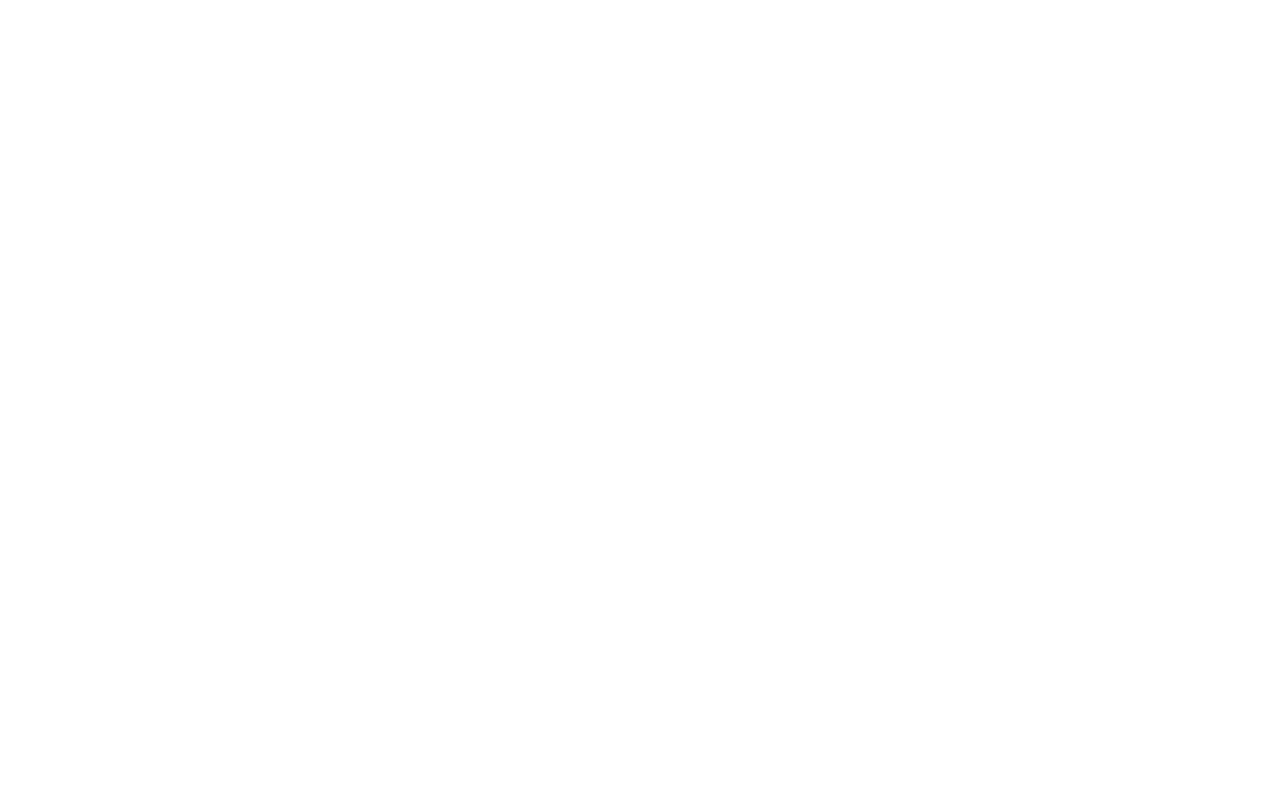
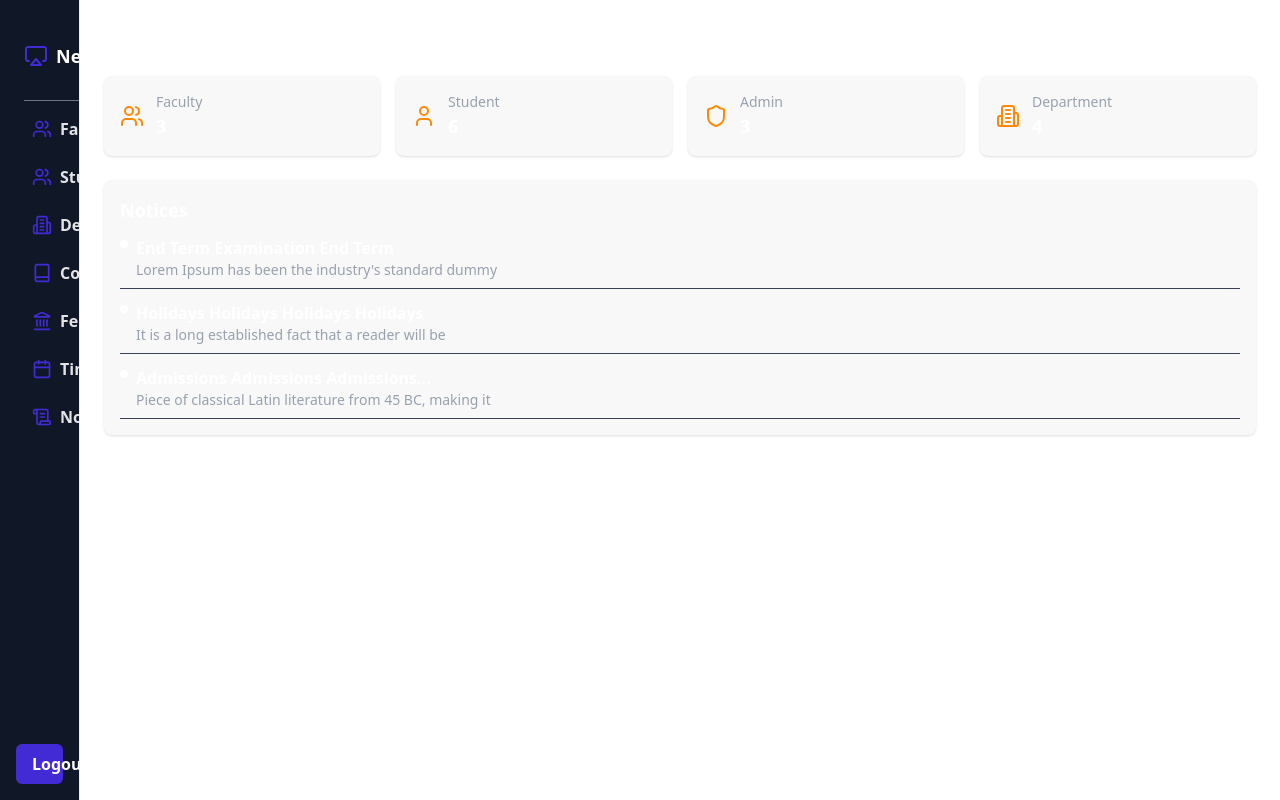
Before and after one commit to Jai-Anand-JA/NextGen-ERP, a React (Vite) app in the folder frontend/: page /admin/dashboard in a window 1280 px wide. Before the commit this address had no page. Built offline with nearby package versions, Linux system fonts and the light colour scheme.

Commit message:
AdminSideBar

```diff
--- a/frontend/package.json
+++ b/frontend/package.json
@@ -14,6 +14,7 @@
     "daisyui": "^5.0.43",
     "lucide-react": "^0.525.0",
     "react": "^19.1.0",
+    "react-calendar": "^6.0.0",
     "react-dom": "^19.1.0",
     "react-icons": "^5.5.0",
     "react-router-dom": "^7.6.3",
--- a/frontend/src/App.jsx
+++ b/frontend/src/App.jsx
@@ -1,26 +1,36 @@
-import React from 'react';
-import { BrowserRouter, Navigate, Route, Routes } from 'react-router-dom';
-import StudentDashboard from './Pages/StudentDashboard.jsx';
-import { MyCourses } from './Pages/MyCourses.jsx';
-import { MyAttendance } from './Pages/MyAttendance.jsx';
-import SignInPage from './Pages/SignInPage.jsx';
-import ProfilePage from './Pages/StudentProfiePage.jsx';
-import Details from './components/Details.jsx';
-import ProtectedRoute from './components/ProtectedRoute.jsx';
-import StudentSidebar from './components/StudentSidebar.jsx';
-import MyAttendanceHistory from './Pages/MyAttendanceHistory.jsx';
+import React from "react";
+import { BrowserRouter, Navigate, Route, Routes } from "react-router-dom";
+
+// Student Pages
+import StudentDashboard from "./Pages/StudentDashboard.jsx";
+import { MyCourses } from "./Pages/MyCourses.jsx";
+import { MyAttendance } from "./Pages/MyAttendance.jsx";
+import ProfilePage from "./Pages/StudentProfiePage.jsx";
+import MyAttendanceHistory from "./Pages/MyAttendanceHistory.jsx";
+
+// Admin Pages
+import AdminDashboard from "./Pages/AdminDashboard.jsx";
+import ManageStudents from "./Pages/ManageStudents.jsx";
+import ManageSubjects from "./Pages/ManageSubjects.jsx";
+
+
+// Shared Pages
+import SignInPage from "./Pages/SignInPage.jsx";
+import ProtectedRoute from "./components/ProtectedRoute.jsx";
+
+// Sidebars
+import StudentSidebar from "./components/StudentSidebar.jsx";
+import AdminSidebar from "./components/AdminSidebar.jsx";
 
 function App() {
   return (
     <BrowserRouter>
       <Routes>
+        {/* Public Route */}
         <Route path="/" element={<Navigate to="/sign-in" />} />
-
-        {/* Public Route */}
         <Route path="/sign-in" element={<SignInPage />} />
 
         {/* Student Routes */}
-
         <Route
           path="/dashboard"
           element={
@@ -57,7 +67,6 @@
             </ProtectedRoute>
           }
         />
-
         <Route
           path="/profile"
           element={
@@ -67,9 +76,85 @@
             </ProtectedRoute>
           }
         />
+        {/* Admin Routes */}
+        <Route
+          path="/admin/dashboard"
+          element={
+            <ProtectedRoute role="Admin">
+              <AdminSidebar />
+              <AdminDashboard />
+            </ProtectedRoute>
+          }
+        />
+        <Route
+          path="/admin/faculty"
+          element={
+            <ProtectedRoute role="Admin">
+              <AdminSidebar />
+              <h1 className="ml-20 p-4 text-white">Manage Faculty</h1>
+            </ProtectedRoute>
+          }
+        />
+        <Route
+          path="/admin/students"
+          element={
+            <ProtectedRoute role="Admin">
+              <AdminSidebar />
+              <ManageStudents />
+            </ProtectedRoute>
+          }
+        />
+        <Route
+          path="/admin/departments"
+          element={
+            <ProtectedRoute role="Admin">
+              <AdminSidebar />
+              <h1 className="ml-20 p-4 text-white">Manage Departments</h1>
+            </ProtectedRoute>
+          }
+        />
+        <Route
+          path="/admin/courses"
+          element={
+            <ProtectedRoute role="Admin">
+              <AdminSidebar />
+              <ManageSubjects />
+            </ProtectedRoute>
+          }
+        />
+        <Route
+          path="/admin/fees"
+          element={
+            <ProtectedRoute role="Admin">
+              <AdminSidebar />
+              <h1 className="ml-20 p-4 text-white">Fees Management</h1>
+            </ProtectedRoute>
+          }
+        />
+        <Route
+          path="/admin/timetable"
+          element={
+            <ProtectedRoute role="Admin">
+              <AdminSidebar />
+              <h1 className="ml-20 p-4 text-white">Timetable Page</h1>
+            </ProtectedRoute>
+          }
+        />
+        <Route
+          path="/admin/notices"
+          element={
+            <ProtectedRoute role="Admin">
+              <AdminSidebar />
+              <h1 className="ml-20 p-4 text-white">Notice Board</h1>
+            </ProtectedRoute>
+          }
+        />
 
-
-        <Route path="/unauthorized" element={<h1>403 - Unauthorized Access</h1>} />
+        {/* Unauthorized Route */}
+        <Route
+          path="/unauthorized"
+          element={<h1>403 - Unauthorized Access</h1>}
+        />
       </Routes>
     </BrowserRouter>
   );
--- a/frontend/src/Pages/AdminDashboard.jsx
+++ b/frontend/src/Pages/AdminDashboard.jsx
@@ -1,113 +1,67 @@
 import React from 'react';
-import { CalendarDays } from 'lucide-react';
 import useAuthStore from '../store/authStore';
+import NoticeBoard from '../components/NoticeBoard'; // Adjust path if needed
+import { Users, User, Shield, Building2 } from 'lucide-react';
 
 function AdminDashboard() {
-     const { sideBarOpen } = useAuthStore();
+  const { sideBarOpen } = useAuthStore();
+
+  const notices = [
+    {
+      title: 'End Term Examination End Term',
+      content: "Lorem Ipsum has been the industry's standard dummy",
+    },
+    {
+      title: 'Holidays Holidays Holidays Holidays',
+      content: 'It is a long established fact that a reader will be',
+    },
+    {
+      title: 'Admissions Admissions Admissions...',
+      content: 'Piece of classical Latin literature from 45 BC, making it',
+    },
+  ];
+
   return (
+    <div className={`transition-all duration-300 min-h-screen p-6 bg-base-100 text-white ${sideBarOpen ? 'ml-56' : 'ml-20'}`}>
+      <h2 className="text-xl font-bold mb-6">Dashboard</h2>
 
-    <div className={`p-6 bg-gray-800 min-h-screen text-white transition-all duration-300  ${sideBarOpen ? 'ml-56' : 'ml-20'}`}>
-      {/* Title */}
-      <h1 className="text-2xl font-bold text-center mb-6">STUDENT DASHBOARD</h1>
-
-      <div className="grid grid-cols-1 lg:grid-cols-3 gap-4">
-        {/* Stat Cards */}
-        <div className="grid grid-cols-2 gap-4 lg:col-span-2">
-          <div className="bg-gray-600 p-4 rounded shadow flex justify-between items-center">
-            <div>
-              <p className="text-sm text-gray-300">Current</p>
-              <h2 className="font-bold text-lg">Outstanding Balance</h2>
-              <p className="mt-2 text-2xl text-white">₹0</p>
-            </div>
-            <span className="text-3xl">💰</span>
-          </div>
-
-          <div className="bg-gray-600 p-4 rounded shadow flex justify-between items-center">
-            <div>
-              <p className="text-sm text-gray-300">Next</p>
-              <h2 className="font-bold text-lg">Due Fees</h2>
-              <button className="mt-2 text-yellow-300 underline text-sm">Click To View</button>
-            </div>
-            <span className="text-3xl">📅</span>
-          </div>
-
-          <div className="bg-gray-600 p-4 rounded shadow flex justify-between items-center">
-            <div>
-              <p className="text-sm text-gray-300">Overall</p>
-              <h2 className="font-bold text-lg">Attendance</h2>
-              <p className="mt-2 text-2xl">0%</p>
-            </div>
-            <div className="w-12 h-12 rounded-full border-4 border-white flex items-center justify-center text-sm">0%</div>
-          </div>
-
-          <div className="bg-gray-600 p-4 rounded shadow flex justify-between items-center">
-            <div>
-              <p className="text-sm text-gray-300">Current</p>
-              <h2 className="font-bold text-lg">CGPA</h2>
-              <p className="mt-2 text-2xl">8.96</p>
-            </div>
-            <span className="text-3xl">🎯</span>
+      {/* === Top Stats Cards === */}
+      <div className="grid grid-cols-2 md:grid-cols-4 gap-4 mb-6">
+        <div className="bg-base-200 rounded-lg p-4 flex items-center gap-3 shadow">
+          <Users className="w-6 h-6 text-orange-400" />
+          <div>
+            <p className="text-sm text-gray-400">Faculty</p>
+            <h3 className="text-lg font-bold">3</h3>
           </div>
         </div>
-
-        {/* Profile Section */}
-        <div className="bg-gray-600 p-4 rounded shadow text-sm">
-          <h2 className="text-lg font-bold">Karan Patil</h2>
-          <p className="text-gray-300 mt-1">+91 9307607903</p>
-          <p className="text-gray-300">1000018766@dit.edu.in</p>
-          <p className="mt-2 text-gray-200">Bachelor of Technology in Computer Science and Engineering</p>
-          <hr className="my-3 border-gray-400" />
-          <p><strong>ERP ID:</strong> 1000018766</p>
-          <p><strong>Roll No:</strong> 220102555</p>
-          <p><strong>Intake Year:</strong> 2022</p>
-          <p><strong>Mentor:</strong> Not Yet Assigned</p>
-          <button className="btn btn-sm mt-4 text-white border border-white hover:bg-white hover:text-gray-800">View details</button>
+        <div className="bg-base-200 rounded-lg p-4 flex items-center gap-3 shadow">
+          <User className="w-6 h-6 text-orange-400" />
+          <div>
+            <p className="text-sm text-gray-400">Student</p>
+            <h3 className="text-lg font-bold">6</h3>
+          </div>
         </div>
-      </div>
-
-      {/* Timetable & Attendance */}
-      <div className="grid grid-cols-1 md:grid-cols-2 gap-4 mt-6">
-        {/* Timetable */}
-        <div className="bg-gray-600 p-4 rounded shadow">
-          <div className="flex justify-between items-center mb-2">
-            <h2 className="font-bold text-lg">Today's Timetable</h2>
-            <CalendarDays className="text-gray-300" />
+        <div className="bg-base-200 rounded-lg p-4 flex items-center gap-3 shadow">
+          <Shield className="w-6 h-6 text-orange-400" />
+          <div>
+            <p className="text-sm text-gray-400">Admin</p>
+            <h3 className="text-lg font-bold">3</h3>
           </div>
-          <div className="text-center text-gray-300 py-6">No Classes Today</div>
         </div>
-
-        {/* Attendance */}
-        <div className="bg-gray-600 p-4 rounded shadow">
-          <h2 className="font-bold text-lg mb-2">My Attendance</h2>
-
-          <div className="flex justify-between items-center border-b border-gray-500 py-2">
-            <div>
-              <p className="font-semibold text-blue-300">CSF307</p>
-              <p className="text-sm">Technical Training 2</p>
-              <p className="text-xs text-yellow-300">Pooja Gupta</p>
-            </div>
-            <div className="w-12 h-12 rounded-full border-4 border-white flex items-center justify-center text-sm">0%</div>
-          </div>
-
-          <div className="flex justify-between items-center py-2">
-            <div>
-              <p className="font-semibold text-blue-300">MEF483</p>
-              <p className="text-sm">Entrepreneurship and Start-ups</p>
-              <p className="text-xs text-yellow-300">Moumita Ghosh</p>
-            </div>
-            <div className="w-12 h-12 rounded-full border-4 border-white flex items-center justify-center text-sm">0%</div>
+        <div className="bg-base-200 rounded-lg p-4 flex items-center gap-3 shadow">
+          <Building2 className="w-6 h-6 text-orange-400" />
+          <div>
+            <p className="text-sm text-gray-400">Department</p>
+            <h3 className="text-lg font-bold">4</h3>
           </div>
         </div>
       </div>
 
-      {/* Notices */}
-      <div className="bg-gray-600 p-4 rounded shadow mt-6">
-        <div className="tabs text-white">
-          <a className="tab tab-bordered tab-active">Notice</a>
-          <a className="tab tab-bordered">Exam Notice</a>
-        </div>
-        <div className="text-center text-gray-300 py-6">Coming Soon...</div>
-      </div>
+       <div>
+      {/* === Notice Board Component === */}
+      <NoticeBoard notices={notices} />
+    </div>
+
     </div>
   );
 }
--- /dev/null
+++ b/frontend/src/Pages/ManageStudents.jsx
@@ -0,0 +1,11 @@
+import React from 'react'
+
+function ManageStudents() {
+  return (
+    <div>
+
+    </div>
+  )
+}
+
+export default ManageStudents
--- /dev/null
+++ b/frontend/src/Pages/ManageSubjects.jsx
@@ -0,0 +1,11 @@
+import React from 'react'
+
+function ManageSubjects() {
+  return (
+    <div>
+
+    </div>
+  )
+}
+
+export default ManageSubjects
--- a/frontend/src/components/AdminSidebar.jsx
+++ b/frontend/src/components/AdminSidebar.jsx
@@ -1,5 +1,5 @@
 import React from 'react';
-import { User, Book, Clipboard, Airplay, Landmark, LogOut, Sheet } from 'lucide-react';
+import { User, Users, Building2, Book, Landmark, Calendar, ScrollText, LogOut, Airplay } from 'lucide-react';
 import { NavLink, useNavigate } from 'react-router-dom';
 import useAuthStore from '../store/authStore';
 
@@ -19,7 +19,7 @@
       onMouseEnter={() => setSidebarOpen()}
       onMouseLeave={() => setSidebarOpen()}
     >
-      {/* === Top === */}
+      {/* === Brand === */}
       <div className="menu space-y-2 w-full">
         <div className="flex items-center gap-2 mb-4 mt-1">
           <Airplay className={`w-6 h-6 text-primary ${sideBarOpen ? '' : 'ml-2'}`} />
@@ -28,34 +28,43 @@
 
         {sideBarOpen && <hr className="border-white/40 mb-2" />}
 
-        {/* === Menu Items === */}
-        <NavLink to="/profile" className={navItemClasses}>
-          <User className="w-5 h-5 text-primary mr-2" />
-          {sideBarOpen && <span className="text-base font-bold">Profile</span>}
+        {/* === Navigation Links === */}
+        <NavLink to="/admin/faculty" className={navItemClasses}>
+          <Users className="w-5 h-5 text-primary mr-2" />
+          {sideBarOpen && <span className="text-base font-bold">Faculty</span>}
         </NavLink>
 
-        <NavLink to="/my-courses" className={navItemClasses}>
+        <NavLink to="/admin/students" className={navItemClasses}>
+          <Users className="w-5 h-5 text-primary mr-2" />
+          {sideBarOpen && <span className="text-base font-bold">Students</span>}
+        </NavLink>
+
+        <NavLink to="/admin/departments" className={navItemClasses}>
+          <Building2 className="w-5 h-5 text-primary mr-2" />
+          {sideBarOpen && <span className="text-base font-bold">Departments</span>}
+        </NavLink>
+
+        <NavLink to="/admin/courses" className={navItemClasses}>
           <Book className="w-5 h-5 text-primary mr-2" />
           {sideBarOpen && <span className="text-base font-bold">Courses</span>}
         </NavLink>
 
-        <NavLink to="/dashboard" className={navItemClasses}>
-          <Clipboard className="w-5 h-5 text-primary mr-2" />
-          {sideBarOpen && <span className="text-base font-bold">Grades</span>}
-        </NavLink>
-
-        <NavLink to="/fees" className={navItemClasses}>
+        <NavLink to="/admin/fees" className={navItemClasses}>
           <Landmark className="w-5 h-5 text-primary mr-2" />
           {sideBarOpen && <span className="text-base font-bold">Fees</span>}
         </NavLink>
 
-        <NavLink to="/my-attendance" className={navItemClasses}>
-          <Sheet className="w-5 h-5 text-primary mr-2" />
-          {sideBarOpen && <span className="text-base font-bold">Attendance</span>}
+        <NavLink to="/admin/timetable" className={navItemClasses}>
+          <Calendar className="w-5 h-5 text-primary mr-2" />
+          {sideBarOpen && <span className="text-base font-bold">Timetable</span>}
+        </NavLink>
+
+        <NavLink to="/admin/notices" className={navItemClasses}>
+          <ScrollText className="w-5 h-5 text-primary mr-2" />
+          {sideBarOpen && <span className="text-base font-bold">Notices</span>}
         </NavLink>
       </div>
 
-      {/* === Spacer === */}
       <div className="flex-grow" />
 
       {/* === Logout === */}
--- /dev/null
+++ b/frontend/src/components/NoticeBoard.jsx
@@ -0,0 +1,22 @@
+import React from 'react';
+
+const NoticeBoard = ({ notices }) => {
+  return (
+    <div className="bg-base-200 p-4 rounded-lg shadow">
+      <h3 className="text-lg font-bold mb-3">Notices</h3>
+      <div className="space-y-3">
+        {notices.map((notice, index) => (
+          <div key={index} className="flex items-start gap-2 border-b border-gray-700 pb-2">
+            <span className="w-2 h-2 rounded-full bg-white mt-1"></span>
+            <div>
+              <p className="font-semibold text-white truncate">{notice.title}</p>
+              <p className="text-sm text-gray-400 truncate">{notice.content}</p>
+            </div>
+          </div>
+        ))}
+      </div>
+    </div>
+  );
+};
+
+export default NoticeBoard;
--- a/frontend/src/index.css
+++ b/frontend/src/index.css
@@ -1,2 +1,8 @@
 @import "tailwindcss";
 @plugin "daisyui";
+
+.react-calendar {
+  background-color: white;
+  border-radius: 0.5rem;
+  padding: 0.5rem;
+}
--- a/frontend/src/store/authStore.js
+++ b/frontend/src/store/authStore.js
@@ -2,7 +2,7 @@
 
 const useAuthStore = create((set, get) => ({
   isAuthenticated: true,
-  userrole: 'Student',
+  userrole: 'Admin',
   userId: null,
   isLoading: true,
   isSigningIn: false,
```
Also changed, not shown: frontend/src/Pages/ManageFaculty.jsx (added, +11 -0 lines), frontend/src/Pages/Managedepartment.jsx (added, +11 -0 lines), 1 other file (tests, documents, lock files or other folders).
